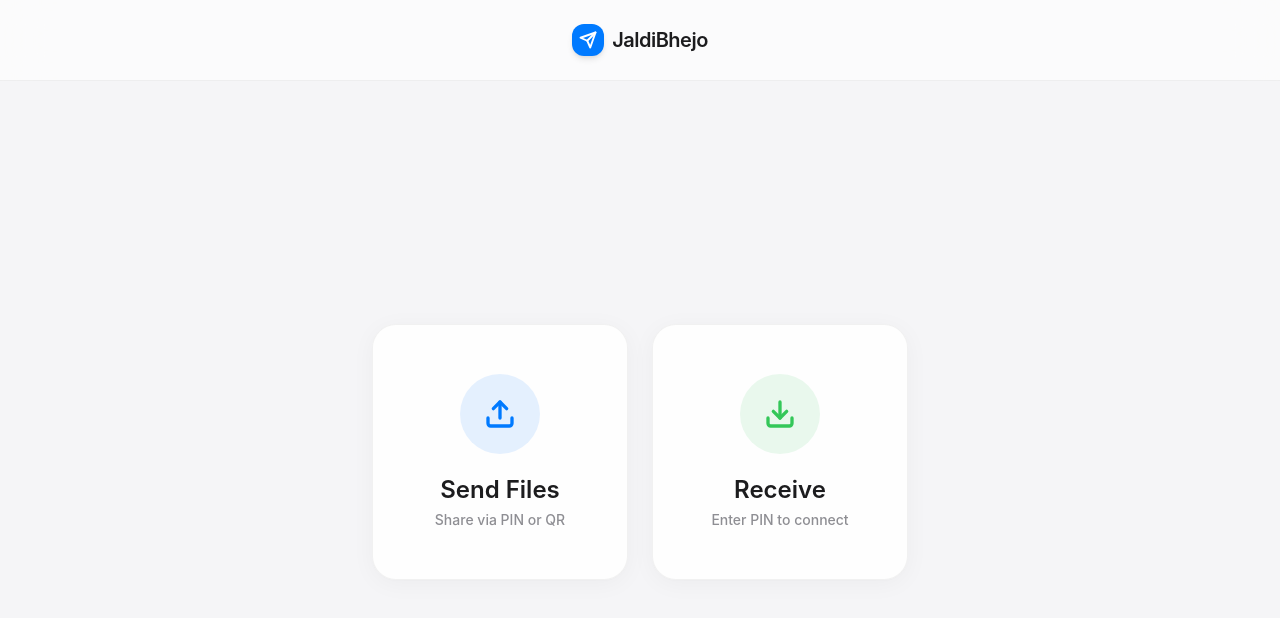
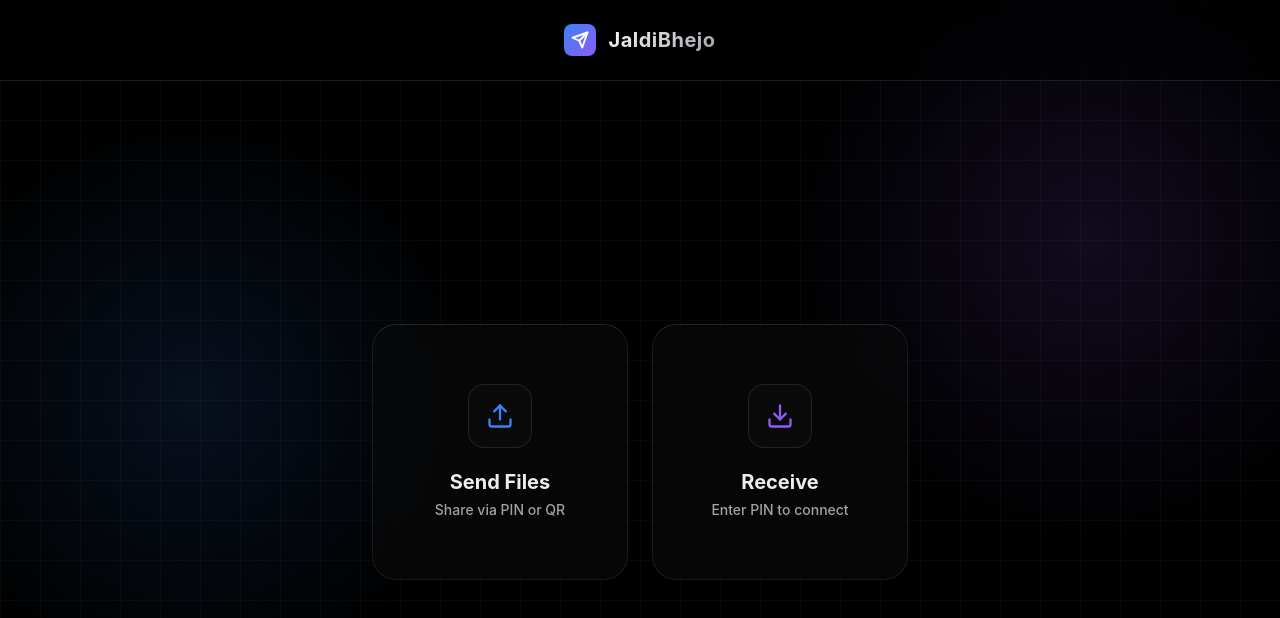
Before and after one commit to pawanprajapati23/jaldibhejo, a Next.js app in the folder frontend/: page / in a window 1280 px wide. Shown: the top 618 px of the page. Built offline with nearby package versions, Linux system fonts and the light colour scheme; no server answers.

Commit message:
UI: Revert to Premium Midnight Dark Theme with Linear/Vercel styling

```diff
--- a/frontend/src/app/globals.css
+++ b/frontend/src/app/globals.css
@@ -3,29 +3,38 @@
 @tailwind utilities;
 
 body {
-  color: #1C1C1E;
-  background-color: #F5F5F7;
+  color: #EDEDED;
+  background-color: #000000;
+  background-image:
+    radial-gradient(circle at 15% 50%, rgba(59, 130, 246, 0.12), transparent 25%),
+    radial-gradient(circle at 85% 30%, rgba(139, 92, 246, 0.12), transparent 25%);
   min-height: 100vh;
-  font-family: -apple-system, BlinkMacSystemFont, 'SF Pro Text', 'Segoe UI', Roboto, Helvetica, Arial, sans-serif;
+  font-family: -apple-system, BlinkMacSystemFont, 'Segoe UI', Roboto, Helvetica, Arial, sans-serif;
   overflow-x: hidden;
   -webkit-font-smoothing: antialiased;
   -moz-osx-font-smoothing: grayscale;
 }
 
 .glass-panel {
-  background: rgba(255, 255, 255, 0.85);
-  backdrop-filter: blur(24px);
-  -webkit-backdrop-filter: blur(24px);
-  border: 1px solid rgba(0, 0, 0, 0.05);
+  background: rgba(10, 10, 10, 0.6);
+  backdrop-filter: blur(20px);
+  -webkit-backdrop-filter: blur(20px);
+  border: 1px solid rgba(255, 255, 255, 0.08);
+  border-top: 1px solid rgba(255, 255, 255, 0.12);
   border-radius: 1.5rem;
-  box-shadow: 0 4px 24px rgba(0, 0, 0, 0.04), 0 1px 2px rgba(0, 0, 0, 0.02);
-  transition: all 0.3s cubic-bezier(0.25, 0.8, 0.25, 1);
+  transition: all 0.3s ease;
 }
 
 .glass-panel:hover {
-  background: rgba(255, 255, 255, 0.95);
-  box-shadow: 0 12px 32px rgba(0, 0, 0, 0.08), 0 4px 12px rgba(0, 0, 0, 0.04);
-  transform: translateY(-2px);
+  background: rgba(17, 17, 17, 0.8);
+  border-color: rgba(255, 255, 255, 0.15);
+}
+
+.text-gradient {
+  background: linear-gradient(135deg, #FFFFFF 0%, #A1A1AA 100%);
+  -webkit-background-clip: text;
+  -webkit-text-fill-color: transparent;
+  background-clip: text;
 }
 
 /* Hide scrollbar for clean look */
--- a/frontend/src/app/layout.tsx
+++ b/frontend/src/app/layout.tsx
@@ -16,13 +16,16 @@ export default function RootLayout({
     <html lang="en">
       <body className={`bg-background text-textMain antialiased selection:bg-primary/20 selection:text-primary`}>
 
-        {/* Clean Frosted Header */}
-        <header className="fixed top-0 w-full p-6 z-10 flex justify-center items-center backdrop-blur-xl bg-white/60 border-b border-black/5">
-          <div className="flex items-center gap-2">
-            <div className="w-8 h-8 rounded-xl bg-primary flex items-center justify-center text-white shadow-md">
+        {/* Subtle Grid Background for Pro Look */}
+        <div className="fixed inset-0 z-[-1] opacity-[0.03] pointer-events-none" style={{ backgroundImage: 'linear-gradient(rgba(255,255,255,1) 1px, transparent 1px), linear-gradient(90deg, rgba(255,255,255,1) 1px, transparent 1px)', backgroundSize: '40px 40px' }}></div>
+
+        {/* Minimal Header */}
+        <header className="fixed top-0 w-full p-6 z-10 flex justify-center items-center backdrop-blur-md bg-background/50 border-b border-border">
+          <div className="flex items-center gap-3">
+            <div className="w-8 h-8 rounded-lg bg-gradient-glow flex items-center justify-center text-white shadow-glow-primary">
               <svg width="18" height="18" viewBox="0 0 24 24" fill="none" stroke="currentColor" strokeWidth="2.5" strokeLinecap="round" strokeLinejoin="round"><path d="M22 2L11 13"/><path d="M22 2L15 22L11 13L2 9L22 2z"/></svg>
             </div>
-            <span className="font-semibold text-xl tracking-tight text-textMain">JaldiBhejo</span>
+            <span className="font-bold text-xl tracking-wide text-gradient">JaldiBhejo</span>
           </div>
         </header>
 
--- a/frontend/src/components/IdleView.tsx
+++ b/frontend/src/components/IdleView.tsx
@@ -11,13 +11,13 @@ export function IdleView() {
           setMode("send");
           setRole("sender");
         }}
-        className="glass-panel w-full md:w-64 h-64 flex flex-col items-center justify-center gap-5 group"
+        className="glass-panel w-full md:w-64 h-64 flex flex-col items-center justify-center gap-5 group hover:shadow-glow-primary hover:-translate-y-1"
       >
-        <div className="w-20 h-20 rounded-full bg-primary/10 flex items-center justify-center text-primary group-hover:scale-105 group-hover:bg-primary/15 transition-all duration-300">
-          <Upload size={32} strokeWidth={2.5} />
+        <div className="w-16 h-16 rounded-2xl bg-surface border border-border flex items-center justify-center text-primary group-hover:scale-110 group-hover:bg-primary/10 transition-all duration-300">
+          <Upload size={28} strokeWidth={2} />
         </div>
         <div>
-          <h2 className="text-2xl font-semibold mb-1 text-textMain">Send Files</h2>
+          <h2 className="text-xl font-bold mb-1 text-textMain group-hover:text-primary transition-colors">Send Files</h2>
           <p className="text-sm text-textMuted font-medium">Share via PIN or QR</p>
         </div>
       </button>
@@ -27,13 +27,13 @@ export function IdleView() {
           setMode("receive");
           setRole("receiver");
         }}
-        className="glass-panel w-full md:w-64 h-64 flex flex-col items-center justify-center gap-5 group"
+        className="glass-panel w-full md:w-64 h-64 flex flex-col items-center justify-center gap-5 group hover:shadow-glow-secondary hover:-translate-y-1"
       >
-        <div className="w-20 h-20 rounded-full bg-secondary/10 flex items-center justify-center text-secondary group-hover:scale-105 group-hover:bg-secondary/15 transition-all duration-300">
-          <Download size={32} strokeWidth={2.5} />
+        <div className="w-16 h-16 rounded-2xl bg-surface border border-border flex items-center justify-center text-secondary group-hover:scale-110 group-hover:bg-secondary/10 transition-all duration-300">
+          <Download size={28} strokeWidth={2} />
         </div>
         <div>
-          <h2 className="text-2xl font-semibold mb-1 text-textMain">Receive</h2>
+          <h2 className="text-xl font-bold mb-1 text-textMain group-hover:text-secondary transition-colors">Receive</h2>
           <p className="text-sm text-textMuted font-medium">Enter PIN to connect</p>
         </div>
       </button>
--- a/frontend/src/components/ReceiveView.tsx
+++ b/frontend/src/components/ReceiveView.tsx
@@ -16,7 +16,7 @@ export function ReceiveView() {
 
   return (
     <div className="glass-panel w-full p-8 md:p-12 text-center flex flex-col items-center justify-center min-h-[450px] relative overflow-hidden">
-      <div className="w-20 h-20 rounded-2xl bg-secondary/10 flex items-center justify-center text-secondary mb-8 shadow-sm">
+      <div className="w-20 h-20 rounded-2xl bg-surface border border-border flex items-center justify-center text-secondary mb-8 shadow-glow-secondary">
         <KeyRound size={40} strokeWidth={2} />
       </div>
 
@@ -29,14 +29,14 @@ export function ReceiveView() {
           maxLength={6}
           value={pin}
           onChange={(e) => setPin(e.target.value.replace(/[^0-9]/g, ""))}
-          className="w-full text-center text-4xl tracking-[0.4em] font-mono bg-white border border-black/10 rounded-2xl py-5 mb-6 focus:outline-none focus:border-primary focus:ring-4 focus:ring-primary/20 transition-all shadow-sm text-textMain placeholder-black/20"
+          className="w-full text-center text-4xl tracking-[0.4em] font-mono bg-surface border border-border rounded-xl py-5 mb-6 focus:outline-none focus:border-secondary focus:ring-1 focus:ring-secondary transition-all shadow-inner text-textMain placeholder-textMuted/30"
           placeholder="000000"
           autoFocus
         />
         <button
           type="submit"
           disabled={pin.length !== 6}
-          className="w-full py-4 bg-primary text-white font-bold text-[17px] rounded-2xl disabled:opacity-50 disabled:cursor-not-allowed transition-all hover:bg-primary/90 hover:shadow-md active:scale-[0.98]"
+          className="w-full py-4 bg-secondary text-white font-bold text-[17px] rounded-xl disabled:opacity-50 disabled:cursor-not-allowed transition-all hover:bg-secondary/90 hover:shadow-glow-secondary active:scale-[0.98]"
         >
           Connect Device
         </button>
--- a/frontend/src/components/SendView.tsx
+++ b/frontend/src/components/SendView.tsx
@@ -23,19 +23,19 @@ export function SendView() {
         {...getRootProps()}
         className={`w-full h-full border-2 border-dashed rounded-2xl flex flex-col items-center justify-center cursor-pointer transition-all duration-300 p-10 relative z-10 ${
           isDragActive
-            ? "border-primary bg-primary/5"
-            : "border-black/10 hover:border-black/20 hover:bg-black/[0.02]"
+            ? "border-primary bg-primary/5 shadow-glow-primary"
+            : "border-border hover:border-primary/50 hover:bg-surfaceHover"
         }`}
       >
         <input {...getInputProps()} />
-        <div className={`w-24 h-24 rounded-full flex items-center justify-center mb-6 transition-colors duration-300 ${isDragActive ? "bg-primary/10 text-primary" : "bg-black/5 text-textMuted"}`}>
-          <UploadCloud size={44} className={isDragActive ? "animate-pulse-soft" : ""} />
+        <div className={`w-20 h-20 rounded-2xl flex items-center justify-center mb-6 transition-colors duration-300 ${isDragActive ? "bg-primary/20 text-primary" : "bg-surface border border-border text-textMuted"}`}>
+          <UploadCloud size={40} className={isDragActive ? "animate-pulse-glow" : ""} />
         </div>
         <h3 className="text-2xl font-bold mb-2 tracking-tight text-textMain">
           {isDragActive ? <span className="text-primary">Drop to send</span> : "Drag & drop files"}
         </h3>
         <p className="text-textMuted mb-8 text-[15px] font-medium">Or click to browse your device</p>
-        <button className="px-8 py-3.5 bg-primary text-white hover:bg-primary/90 rounded-full font-semibold transition-all hover:scale-105 active:scale-95 shadow-md">
+        <button className="px-8 py-3 bg-surface border border-border hover:border-primary/50 hover:shadow-glow-primary text-textMain rounded-xl font-semibold transition-all hover:-translate-y-0.5 active:translate-y-0">
           Select Files
         </button>
       </div>
--- a/frontend/tailwind.config.ts
+++ b/frontend/tailwind.config.ts
@@ -9,23 +9,27 @@ const config: Config = {
   theme: {
     extend: {
       colors: {
-        background: "#F5F5F7", // Very light gray like iOS background
-        surface: "#FFFFFF",
-        surfaceHover: "#F9F9FB",
-        primary: "#007AFF", // Apple System Blue
-        secondary: "#34C759", // Apple System Green
-        accent: "#FF3B30", // Apple System Red
-        border: "rgba(0, 0, 0, 0.08)",
-        textMain: "#1C1C1E", // Dark gray for text
-        textMuted: "#8E8E93", // Muted gray text
+        background: "#000000",
+        surface: "#0A0A0A",
+        surfaceHover: "#111111",
+        primary: "#3B82F6", // Electric Blue
+        secondary: "#8B5CF6", // Purple
+        accent: "#10B981", // Emerald Green for success
+        border: "rgba(255, 255, 255, 0.1)",
+        textMain: "#EDEDED",
+        textMuted: "#A1A1AA",
+      },
+      backgroundImage: {
+        "gradient-radial": "radial-gradient(var(--tw-gradient-stops))",
+        "gradient-glow": "linear-gradient(135deg, #3B82F6, #8B5CF6)",
       },
       boxShadow: {
-        'apple': '0 4px 24px rgba(0, 0, 0, 0.04), 0 2px 8px rgba(0, 0, 0, 0.02)',
-        'apple-hover': '0 12px 32px rgba(0, 0, 0, 0.08), 0 4px 12px rgba(0, 0, 0, 0.04)',
+        'glow-primary': '0 0 40px -10px rgba(59, 130, 246, 0.3)',
+        'glow-secondary': '0 0 40px -10px rgba(139, 92, 246, 0.3)',
       },
       animation: {
-        "spin-slow": "spin 3s linear infinite",
-        "pulse-soft": "pulse 2.5s cubic-bezier(0.4, 0, 0.6, 1) infinite",
+        "spin-slow": "spin 4s linear infinite",
+        "pulse-glow": "pulse 3s cubic-bezier(0.4, 0, 0.6, 1) infinite",
       }
     },
   },
```
Also changed, not shown: frontend/src/components/TransferView.tsx (+20 -12 lines).
